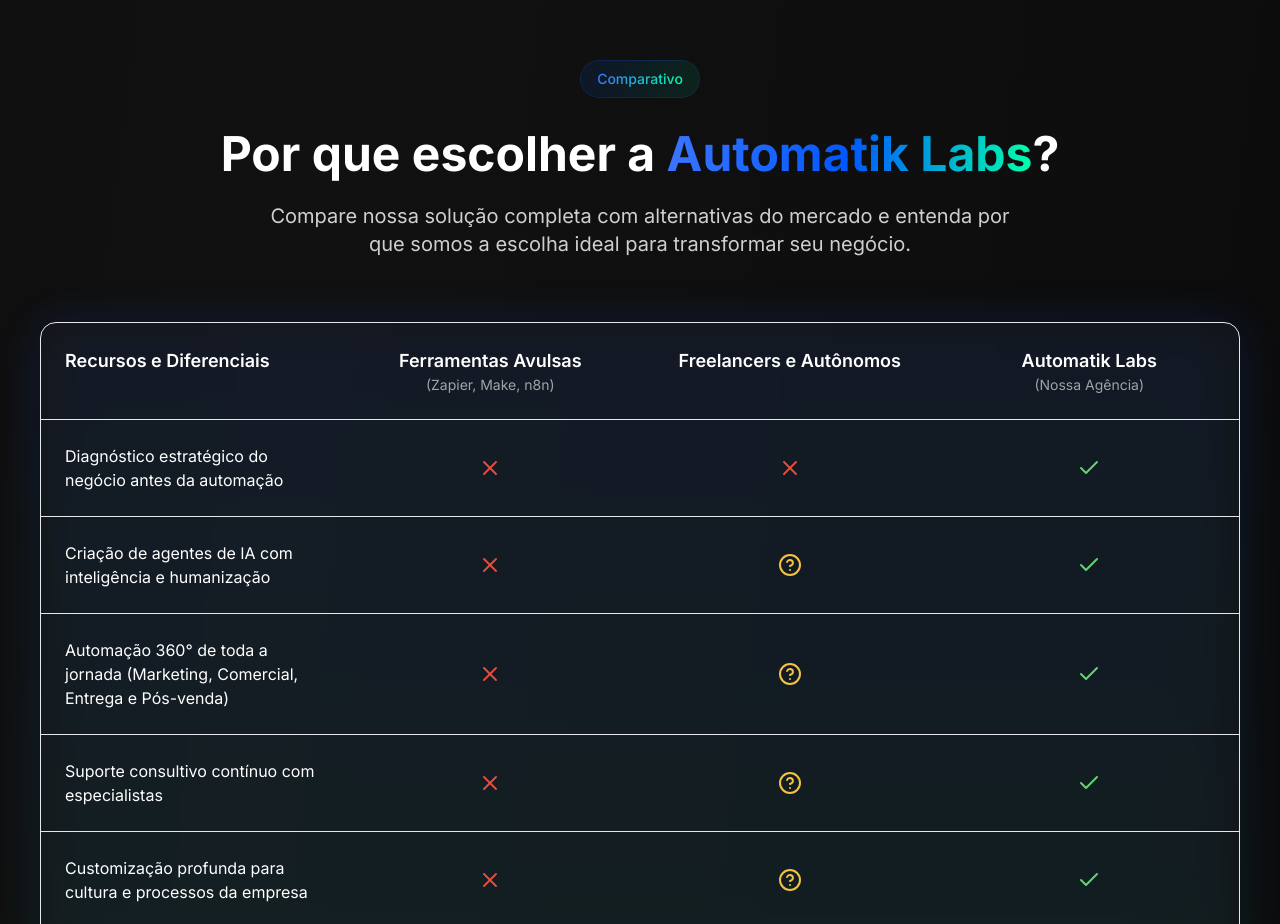
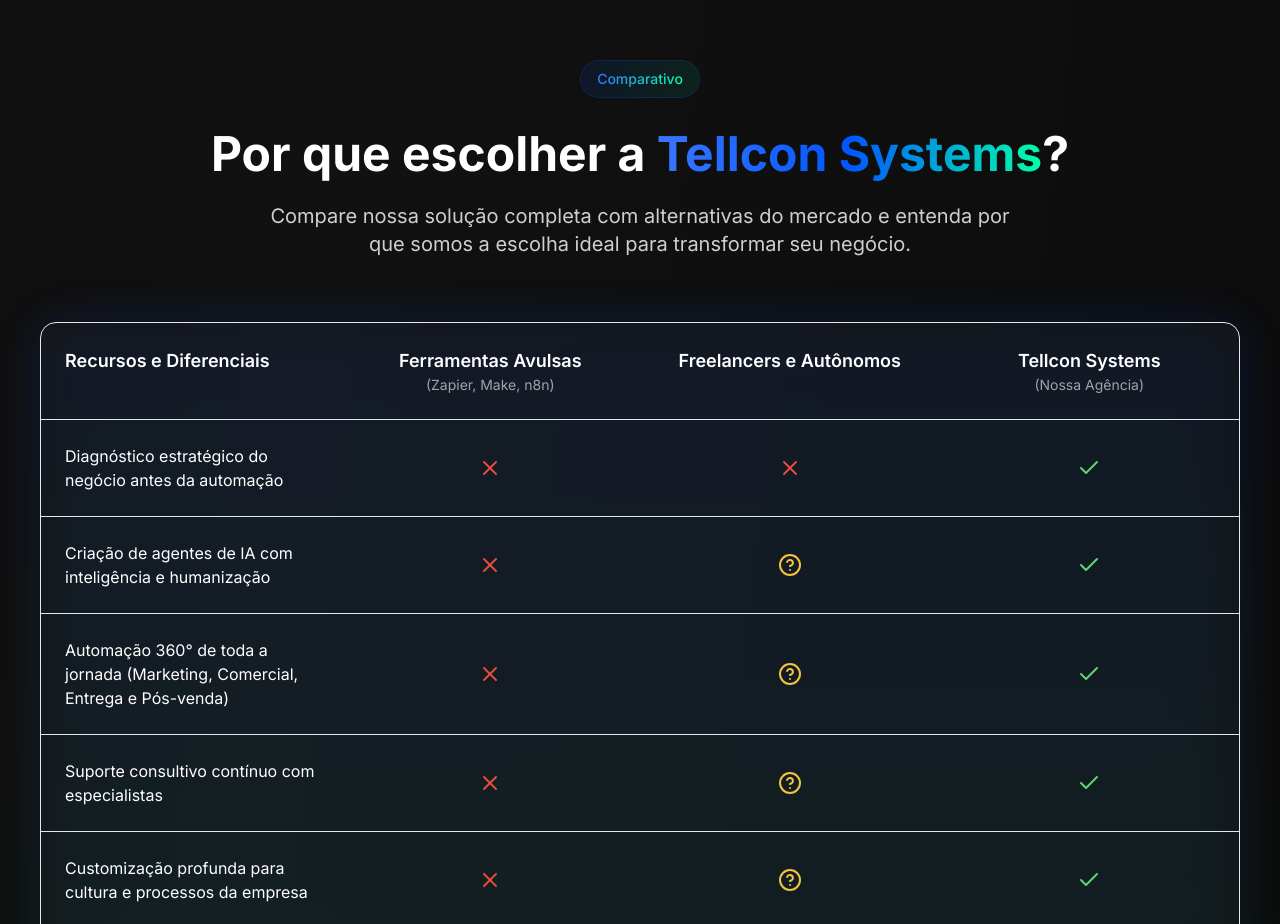
Before and after one commit to CTellini/TLL_Page_system, a React (Vite) app: page / in a window 1280 px wide. Shown: the part 7700-8624 px from the top of the page. Built offline with nearby package versions, Linux system fonts and the light colour scheme.

Commit message:
Update Comparison.tsx

```diff
--- a/src/components/sections/Comparison.tsx
+++ b/src/components/sections/Comparison.tsx
@@ -138,7 +138,7 @@ const Comparison: React.FC = () => {
               </span>
             </div>
             <h2 className="text-3xl md:text-4xl lg:text-5xl font-display font-bold mb-6">
-              Por que escolher a <GradientText>Automatik Labs</GradientText>?
+              Por que escolher a <GradientText>Tellcon Systems</GradientText>?
             </h2>
             <p className="text-xl text-white/80 max-w-3xl mx-auto">
               Compare nossa solução completa com alternativas do mercado e entenda por que somos
@@ -167,7 +167,7 @@ const Comparison: React.FC = () => {
                       Freelancers e Autônomos
                     </div>
                     <div className="p-6 text-center font-semibold text-lg">
-                      Automatik Labs
+                      Tellcon Systems
                       <div className="text-sm text-white/60 font-normal">
                         (Nossa Agência)
                       </div>
@@ -229,7 +229,7 @@ const Comparison: React.FC = () => {
                       <StatusIcon status={row.freelancers} />
                     </div>
                     <div className="flex items-center justify-between">
-                      <span className="text-sm text-white/70">Automatik Labs:</span>
+                      <span className="text-sm text-white/70">Tellcon Systems:</span>
                       <StatusIcon status={row.automatik} />
                     </div>
                   </div>
```
